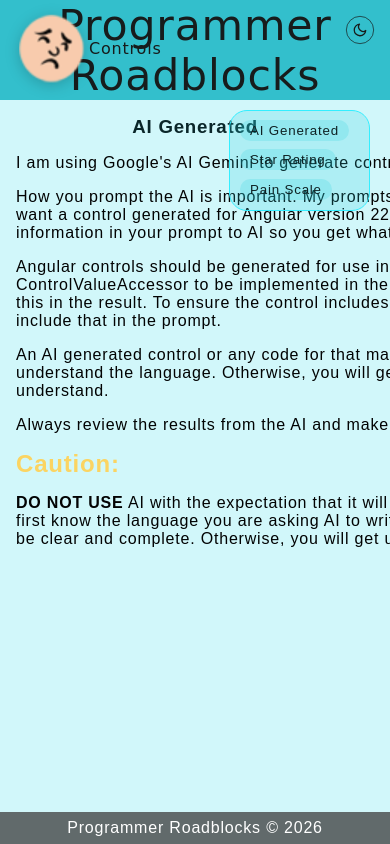
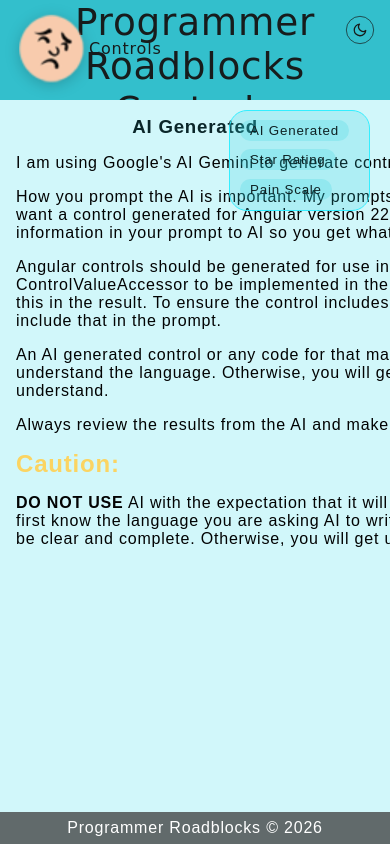
Before and after one commit to PRBDUDE/prb-controls, an Angular app: page /home in a window 390 px wide. Built offline with nearby package versions, Linux system fonts and the light colour scheme.

Commit message:
adjust header font-size for narrow screen

```diff
--- a/src/app/core/header/header.scss
+++ b/src/app/core/header/header.scss
@@ -27,10 +27,6 @@
     font-size: 32pt;
   }
 
-  &-sub-title {
-    font-size: 20pt;
-  }
-
   &-theme-toggle {
     position: absolute;
     top: 10px;
@@ -53,3 +49,11 @@
     filter: drop-shadow(0px 2px 5px rgba(0, 0, 0, 0.2));
   }
 }
+
+@media screen and (max-width: 1024px) {
+  .header {
+    &-text {
+      font-size: 28pt;
+    }
+  }
+}
```
